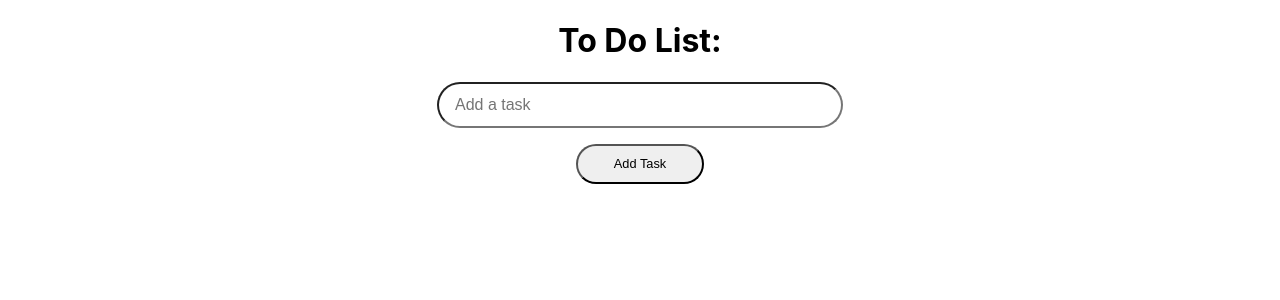
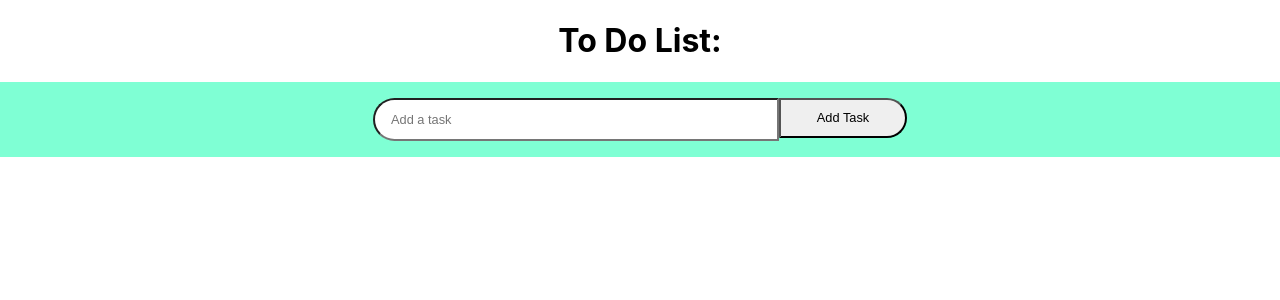
Before and after one commit to AvresCode/typescript-first-app, a React (Create React App) app: page / in a window 1280 px wide. Shown: the top 300 px of the page. Built offline with nearby package versions, Linux system fonts and the light colour scheme.

Commit message:
Changed todolist name and added style

```diff
--- a/src/App.css
+++ b/src/App.css
@@ -3,17 +3,23 @@
 }
 
 .inputContainer {
-  border-radius: 2rem;
-  height: 2.5rem;
+  border-radius: 2rem 0 0 2rem;
+  height: 2.3rem;
   width: 30vw;
-  font-size: 1rem;
+  font-size: 0.8rem;
   padding-left: 1rem;
-  margin-bottom: 1rem;
 }
 
 .addButton {
-  border-radius: 2rem;
+  border-radius: 0 2rem 2rem 0;
   height: 2.5rem;
   width: 10vw;
   font-size: 0.8rem;
 }
+
+.addTaskContainer {
+  display: flex;
+  background-color: aquamarine;
+  justify-content: center;
+  padding: 1rem;
+}
--- a/src/App.tsx
+++ b/src/App.tsx
@@ -1,7 +1,7 @@
 import React, { FC, useState, ChangeEvent } from "react";
 import "./App.css";
 import { ITask } from "./interfaces";
-import { TodoList } from "./components/TodoList";
+import { TodoTask } from "./components/TodoTask";
 
 const App: FC = () => {
   const [task, setTask] = useState<string>("");
@@ -26,6 +26,7 @@ const App: FC = () => {
         {" "}
         <h1>To Do List:</h1>
       </div>
+      <div className="addTaskContainer">
         <div>
           {" "}
           <input
@@ -43,10 +44,11 @@ const App: FC = () => {
             Add Task
           </button>
         </div>
+      </div>
       <div className="todoList">
         {" "}
         {todoList.map((task: ITask, key: number) => (
-          <TodoList key={key} task={task} />
+          <TodoTask key={key} task={task} />
         ))}
       </div>
     </div>
--- a/src/components/TodoList.tsx
+++ b/src/components/TodoTask.tsx
@@ -5,6 +5,6 @@ interface Props {
   task: ITask;
 }
 
-export const TodoList = ({ task }: Props) => {
+export const TodoTask = ({ task }: Props) => {
   return <div>{task.taskName}</div>;
 };
```
Lines whose indentation alone changed are shown as unchanged.
